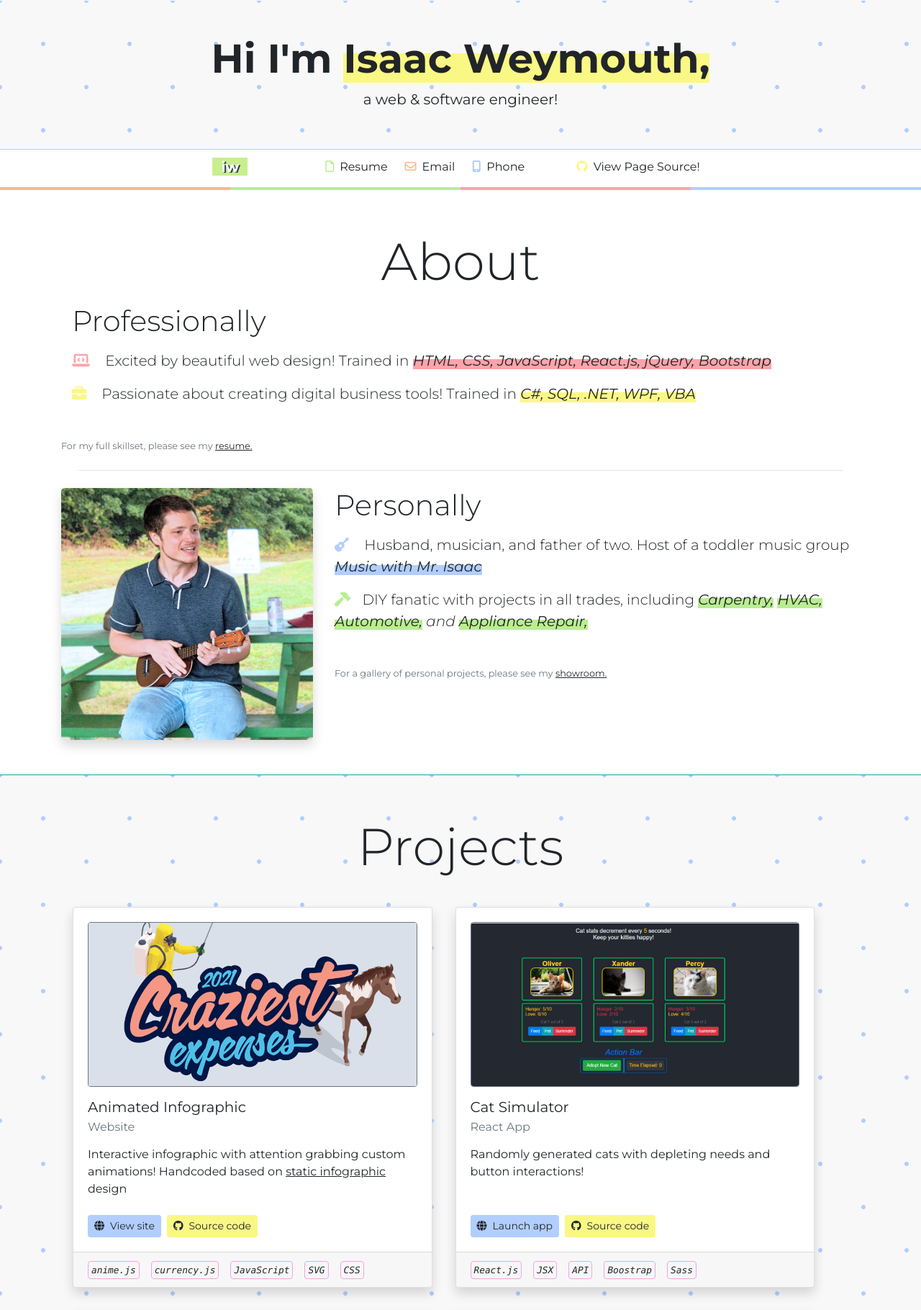
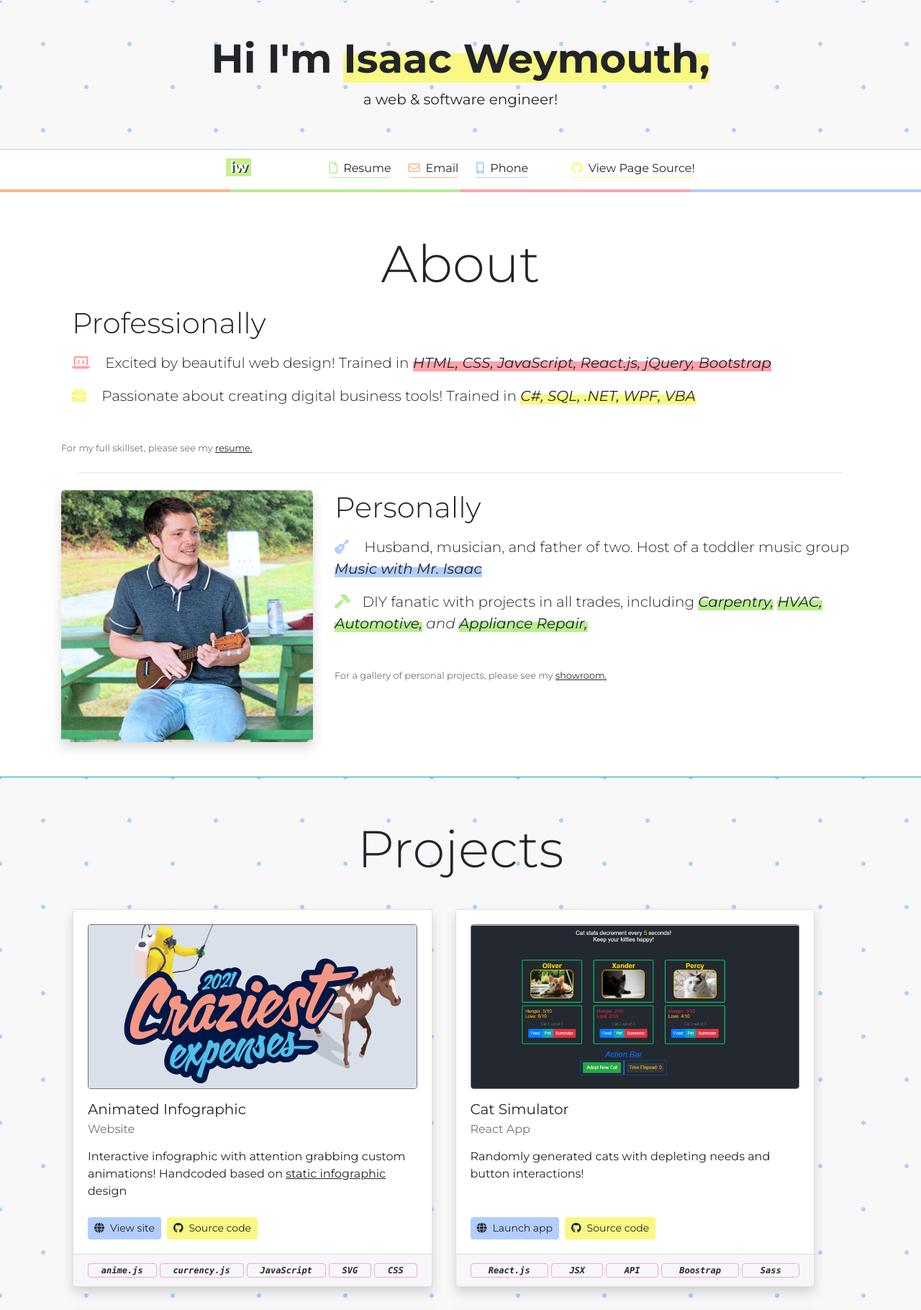
Before and after one commit to weytools/isaacw-portfolio, a plain HTML site: page index.html in a window 1280 px wide. Shown: the top 1820 px of the page at 72% size. Drawn offline with nearby package versions, Linux system fonts and the light colour scheme.

Commit message:
Updated nav & tech pill styling

```diff
--- a/index.html
+++ b/index.html
@@ -47,21 +47,12 @@
                 </div>
             </div>
         </section>
-
-        <!-- NAVBAR -->
-        <!--
-        <nav class="navbar sticky-top navbar-light navbar-expand-lg nav-style flex-wrap pb-0 px-0 pt-0 pt-lg-2" id="topNav">
-        <span class="navbar-brand logo-text ml-4 mb-1 d-lg-none my-2">iw</span>
-        <button class="navbar-toggler ml-auto my-auto" type="button" data-toggle="collapse" data-target="#navbarNav">
-            <span class="navbar-toggler-icon"></span>
-        </button>
-        -->
-        <nav class="navbar sticky-top navbar-light nav-style justify-content-center px-0 align-items-center py-0" id="navbarNav">
-                <span class="navbar-brand logo-text nav-btn mr-auto mr-md-5 ml-3 ml-md-0 ">iw</span>
-                <a class="nav-btn" href="Resume-Isaac-Weymouth.pdf" target="_blank"><i class="far fa-file mr-2 text-pasgreen"></i>Resume</a>
-                <a class="nav-btn" href="mailto:isweymouth@gmail.com"><i class="far fa-envelope mr-2 text-pasorange"></i>Email</a>
-                <a class="nav-btn" href="tel:207-577-7318"><i class="fas fa-mobile-alt mr-2 text-pasblue"></i>Phone</a>
-                <a class="nav-btn ml-auto ml-md-5 mr-3 mr-md-0" href="https://github.com/weytools/isaacw-portfolio" target="_blank"><i class="fab fa-github mr-2 text-pasyellow"></i><span class="d-none d-lg-inline">View Page </span>Source!</a>
+        <nav class="navbar sticky-top navbar-light nav-style justify-content-center px-0 align-items-baseline py-0" id="navbarNav">
+                <span class="navbar-brand logo-text nav-btn mr-auto mr-md-5 ml-1 ml-md-0 ">iw</span>
+                <a class="nav-btn border-bottom rounded border-pasgreen" href="Resume-Isaac-Weymouth.pdf" target="_blank"><i class="far fa-file mr-2 text-pasgreen"></i>Resume</a>
+                <a class="nav-btn border-bottom rounded border-pasorange" href="mailto:isweymouth@gmail.com"><i class="far fa-envelope mr-2 text-pasorange"></i>Email</a>
+                <a class="nav-btn border-bottom rounded border-pasblue" href="tel:207-577-7318"><i class="fas fa-mobile-alt mr-2 text-pasblue"></i>Phone</a>
+                <a class="nav-btn border-bottom rounded border-pasyellow ml-auto ml-md-5 mr-1 mr-md-0" href="https://github.com/weytools/isaacw-portfolio" target="_blank"><i class="fab fa-github mr-2 text-pasyellow"></i><span class="d-none d-lg-inline">View Page </span>Source!</a>
             <br>
             <div class="w-100 mt-lg-1">
             <div class="colorbar-parent">
--- a/sass/custom.scss
+++ b/sass/custom.scss
@@ -81,26 +81,33 @@ $font-family-sans-serif: 'Montserrat', sans-serif;
   }
 
   .footer-pill {
-      padding: 0.25rem;
-      margin: 0 0.5rem;
-      border-radius: 0.25rem;
-      border: 1px solid $paspurp;
+    flex: 1 1 auto;
+    border: 1px solid $paspurp;
   }
 
-  .footer-pill:first-child{ margin-left: 0;}
-  .footer-pill:last-child{ margin-right: 0;}
-
+  .pill-container {
+    display: flex;
+    flex-wrap: wrap;
+    gap: 0.25rem;
+    justify-content: flex-start;
+  }
 
   .nav-btn{
-    padding: 0.75rem 0.75rem;
-    font-size: 80%;
+    margin: 0.75rem 0.25rem;
+    font-size: 75%;
   }
 
-  .nav-btn:first-child{ margin-right: 0;}
-  .nav-btn:last-child{ margin-right: 0;}
+  // .nav-btn:first-child{ margin-right: 0;}
+  // .nav-btn:last-child{ margin-right: 0;}
+  @media (min-width: 375px) {
+    .nav-btn {margin: 0.75rem 0.75rem;}
+  }
+  @media (min-width: 768px) {
+    .nav-btn {
+      font-size: 100%;
+      //margin: 0.75rem 0.75rem;
+    }
 
-  @media (min-width: 768px) {
-    .nav-btn {font-size: 100%;}
     .nav-btn:first-child{ margin-right: 6rem !important;}
   }
 
--- a/scripts/projects.js
+++ b/scripts/projects.js
@@ -40,9 +40,9 @@ function populateProjects(projects){
                     </a>
                 </div>
             </div>
-            <div class="card-footer">`
+            <div class="card-footer pill-container">`
             var footerItems = project.footer.split(', ');
-            footerItems.forEach(e=>{output+='<em class="footer-pill small text-monospace">'+e+'</em>'})
+            footerItems.forEach(e=>{output+='<em class="badge footer-pill small text-monospace">'+e+'</em>'})
             output += '</div>'
 
         projectEl.innerHTML = output;
```
Also changed, not shown: styles/style.css, 1 other file.
